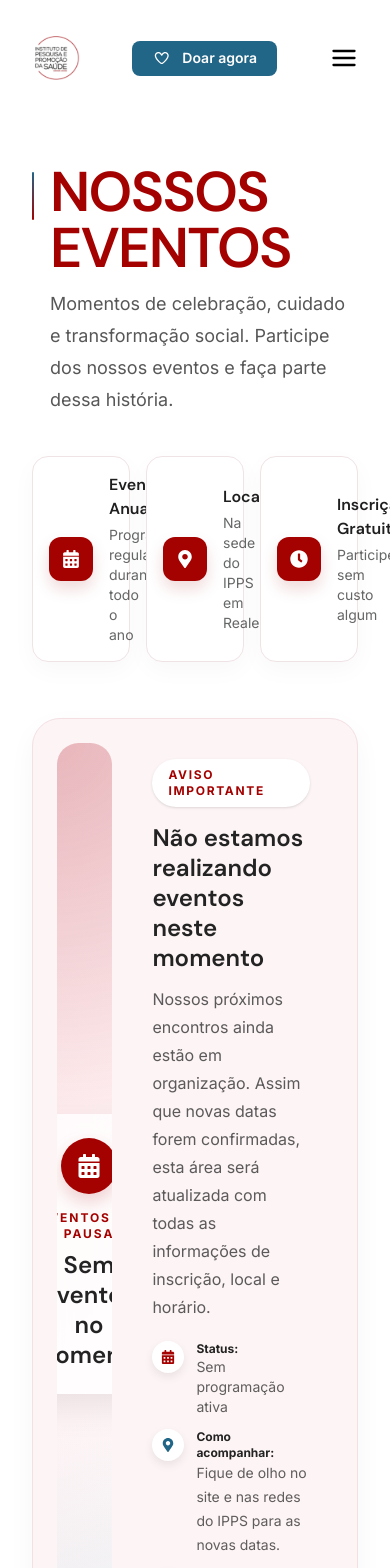
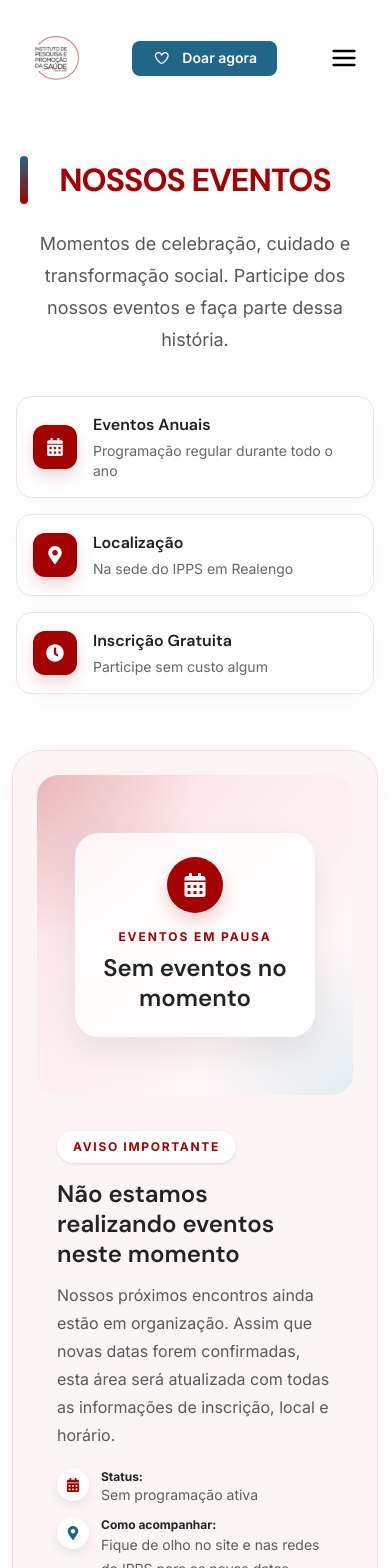
Before and after one commit to MF-Sergio/IPPS, a React (Vite) app: page /eventos in a window 390 px wide. Shown: the top 1568 px of the page. Built offline with nearby package versions, Linux system fonts and the light colour scheme.

Commit message:
feat: ajustes de elementos da página de evento para mobile, trocas e adições de classNames

```diff
--- a/src/pages/Eventos/components/CardsEventos.tsx
+++ b/src/pages/Eventos/components/CardsEventos.tsx
@@ -15,14 +15,14 @@ export function CardsEventos() {
   const hasEvents = events.length > 0;
 
   return (
-    <section className="mx-auto w-full max-w-[1180px] px-8 pb-20">
+    <section className="mx-auto w-full max-w-[1180px] px-3 sm:px-8 pb-20">
       {hasEvents ? (
         events.map((event) => {
           const isImageRight = event.imagePosition === "right";
 
           return (
             <article
-              className={`mb-10 overflow-hidden rounded-[1.75rem] border border-[#f4dfe3] bg-[#fdf4f5] p-6 shadow-[0_10px_28px_rgba(0,0,0,0.04)] ${isImageRight ? "grid grid-cols-[1fr_1.25fr]" : "grid grid-cols-[1.25fr_1fr]"}`}
+              className={`mb-10 overflow-hidden rounded-[1.75rem] border border-[#f4dfe3] bg-[#fdf4f5] p-6 shadow-[0_10px_28px_rgba(0,0,0,0.04)] ${isImageRight ? "sm:grid grid-cols-[1fr_1.25fr]" : "sm:grid grid-cols-[1.25fr_1fr]"}`}
               key={event.title}
             >
               <div
@@ -34,7 +34,7 @@ export function CardsEventos() {
                 />
                 <div className="absolute inset-0 rounded-[1.35rem] shadow-[inset_0_0_0_1px_rgba(255,255,255,0.35)]" />
 
-                <div className="absolute inset-x-5 bottom-5 rounded-[1rem] bg-white/70 px-4 py-2 text-xs font-semibold uppercase tracking-[0.14em] text-[rgba(28,29,29,0.72)] shadow-sm backdrop-blur">
+                <div className="absolute inset-x-5 bottom-5 rounded-[1rem] bg-white/70 px-4 py-2 sm:text-xs font-semibold uppercase tracking-[0.14em] text-[rgba(28,29,29,0.72)] shadow-sm backdrop-blur">
                   {event.title}
                 </div>
               </div>
@@ -52,43 +52,43 @@ export function CardsEventos() {
                   </p>
 
                   <div className="mt-5 space-y-3">
-                    <div className="flex items-start gap-3">
+                    <div className="flex items-start gap-4 sm:gap-3 mb-4">
                       <div className="flex h-8 w-8 shrink-0 items-center justify-center rounded-full bg-white text-[var(--vermelho)] shadow-[0_4px_10px_rgba(0,0,0,0.08)]">
-                        <FaCalendarAlt className="text-sm" />
+                        <FaCalendarAlt className="sm:text-sm" />
                       </div>
                       <div>
-                        <p className="text-xs font-bold text-[#232323]">
+                        <p className="sm:text-xs font-bold text-[#232323]">
                           Data:
                         </p>
-                        <p className="text-sm text-[rgba(28,29,29,0.7)]">
+                        <p className="sm:text-sm text-[rgba(28,29,29,0.7)]">
                           {event.date}
                         </p>
                       </div>
                     </div>
 
-                    <div className="flex items-start gap-3">
+                    <div className="flex items-start gap-4 sm:gap-3 mb-4">
                       <div className="flex h-8 w-8 shrink-0 items-center justify-center rounded-full bg-white text-[var(--verde)] shadow-[0_4px_10px_rgba(0,0,0,0.08)]">
-                        <FaMapMarkerAlt className="text-sm" />
+                        <FaMapMarkerAlt className="sm:text-sm" />
                       </div>
                       <div>
-                        <p className="text-xs font-bold text-[#232323]">
+                        <p className="sm:text-xs font-bold text-[#232323]">
                           Local:
                         </p>
-                        <p className="text-sm leading-6 text-[rgba(28,29,29,0.7)]">
+                        <p className="sm:text-sm leading-6 text-[rgba(28,29,29,0.7)]">
                           {event.location}
                         </p>
                       </div>
                     </div>
 
-                    <div className="flex items-start gap-3">
+                    <div className="flex items-start gap-4 sm:gap-3 mb-4">
                       <div className="flex h-8 w-8 shrink-0 items-center justify-center rounded-full bg-white text-[var(--icones)] shadow-[0_4px_10px_rgba(0,0,0,0.08)]">
-                        <FaClock className="text-sm" />
+                        <FaClock className="sm:text-sm" />
                       </div>
                       <div>
-                        <p className="text-xs font-bold text-[#232323]">
+                        <p className="sm:text-xs font-bold text-[#232323]">
                           Horário:
                         </p>
-                        <p className="text-sm text-[rgba(28,29,29,0.7)]">
+                        <p className="sm:text-sm text-[rgba(28,29,29,0.7)]">
                           {event.time}
                         </p>
                       </div>
@@ -96,7 +96,7 @@ export function CardsEventos() {
                   </div>
                 </div>
 
-                <button className="inline-flex w-full max-w-[360px] items-center justify-center gap-3 rounded-md bg-[#2a6f92] px-6 py-3 text-sm font-bold uppercase tracking-[0.14em] text-white shadow-[0_10px_20px_rgba(42,111,146,0.2)] transition duration-300 hover:bg-[#245f7c]">
+                <button className="inline-flex w-full max-w-[360px] items-center justify-center gap-3 rounded-md bg-[#2a6f92] px-6 py-3 sm:text-sm font-bold uppercase tracking-[0.14em] text-white shadow-[0_10px_20px_rgba(42,111,146,0.2)] transition duration-300 hover:bg-[#245f7c]">
                   Fazer inscrição
                 </button>
               </div>
--- a/src/pages/Eventos/components/IntroEventos.tsx
+++ b/src/pages/Eventos/components/IntroEventos.tsx
@@ -20,17 +20,17 @@ const infos = [
 
 export function IntroEventos() {
   return (
-    <section className="mx-auto w-full max-w-[1180px] px-8 pb-14 pt-16">
+    <section className="mx-auto w-full max-w-[1180px] px-4 pb-14 pt-16">
       <div className="max-w-5xl">
-        <div className="flex items-start gap-4">
-          <span className="mt-2 h-12 w-[6px] rounded-full bg-[linear-gradient(180deg,var(--verde),var(--vermelho))]" />
+        <div className="relative flex items-start gap-4">
+          <span className="absolute left-[1%] bottom-[75%] sm:static mb-2 h-12 w-[8px] rounded-full bg-[linear-gradient(180deg,var(--verde),var(--vermelho))]" />
 
           <div>
-            <h1 className="text-[3.5rem] font-black uppercase leading-none tracking-[-0.03em] text-[var(--vermelho)]">
+            <h1 className="text-center sm:text-left text-[2rem] sm:text-[3rem] !font-black uppercase leading-none tracking-[-0.03em] text-[var(--vermelho)]">
               Nossos Eventos
             </h1>
 
-            <p className="mt-3 max-w-4xl text-lg leading-8 text-[rgba(28,29,29,0.74)]">
+            <p className="text-center mt-8 sm:mt-3 max-w-4xl text-lg leading-8 text-[rgba(28,29,29,0.74)] sm:text-left">
               Momentos de celebração, cuidado e transformação social. Participe
               dos nossos eventos e faça parte dessa história.
             </p>
@@ -38,7 +38,7 @@ export function IntroEventos() {
         </div>
       </div>
 
-      <div className="mt-10 grid grid-cols-3 gap-4">
+      <div className="mt-10 grid sm:grid-cols-3 gap-4">
         {infos.map((item) => (
           <div
             className="flex items-center gap-4 rounded-2xl border border-[#f0e3e5] bg-white px-4 py-4 text-left shadow-[0_8px_24px_rgba(0,0,0,0.03)] transition duration-300 hover:-translate-y-0.5 hover:shadow-[0_14px_28px_rgba(0,0,0,0.05)]"
--- a/src/pages/Eventos/components/ReservaEventosCard.tsx
+++ b/src/pages/Eventos/components/ReservaEventosCard.tsx
@@ -3,7 +3,7 @@ import { FaCalendarAlt, FaMapMarkerAlt, FaClock } from "react-icons/fa";
 export function ReservaEventosCard() {
   return (
     <article className="overflow-hidden rounded-[1.75rem] border border-[#f4dfe3] bg-[#fdf4f5] p-6 shadow-[0_10px_28px_rgba(0,0,0,0.04)]">
-      <div className="grid grid-cols-[0.95fr_1.05fr] items-stretch gap-5">
+      <div className="grid sm:grid-cols-[0.95fr_1.05fr] items-stretch gap-5">
         <div className="relative min-h-[320px] overflow-hidden rounded-[1.35rem] bg-[linear-gradient(135deg,#f6d9df_0%,#fdebed_35%,#ffffff_100%)]">
           <div className="absolute inset-0 bg-[radial-gradient(circle_at_top_left,rgba(169,23,26,0.18),transparent_36%),radial-gradient(circle_at_bottom_right,rgba(33,101,135,0.12),transparent_34%)]" />
           <div className="absolute inset-0 flex items-center justify-center p-8">
```
